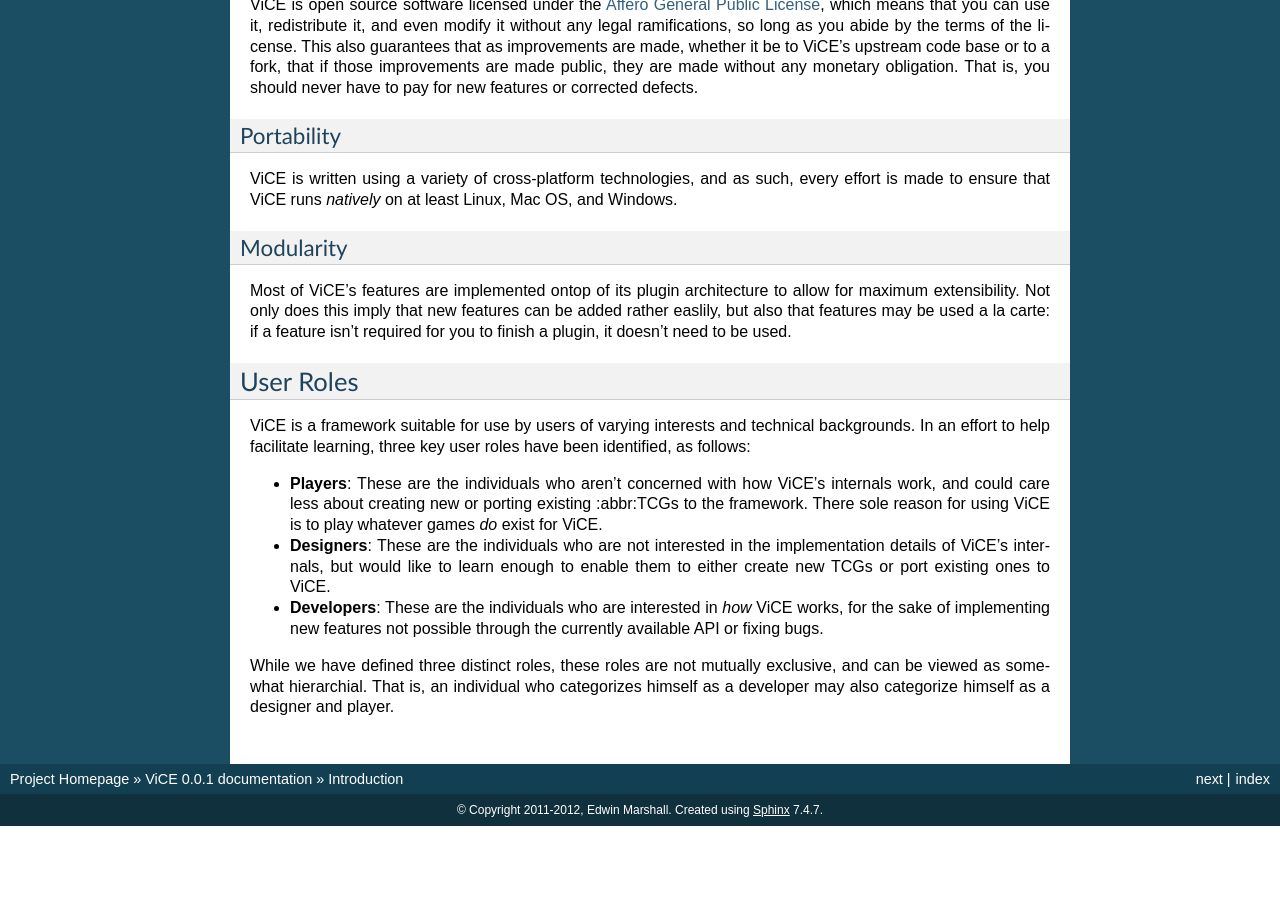
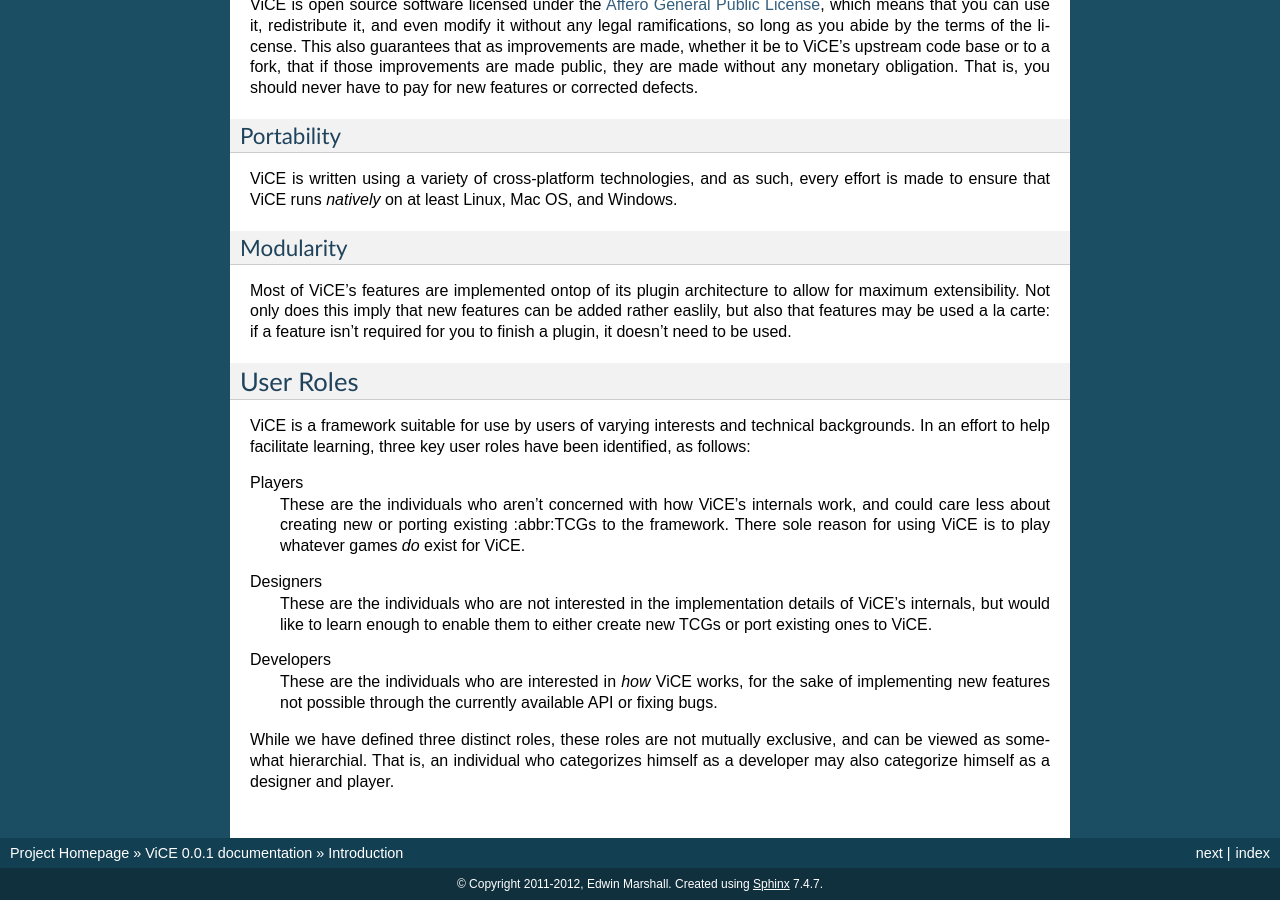
Before and after one commit to cnelsonsic/ViCE, a Sphinx documentation site: the page built from doc/source/index.rst, in a window 1280 px wide and 900 px high, scrolled down 777 px. Built offline with Sphinx 7.4.7, drawn with Linux system fonts in a browser that asks for light colours; before the commit the page ends 1603 px from its top, so only the background shows below that.

Commit message:
- converted user roles to definition list

```diff
--- a/doc/source/index.rst
+++ b/doc/source/index.rst
@@ -61,21 +61,24 @@
 of varying interests and technical backgrounds. In an effort to help facilitate
 learning, three key user roles have been identified, as follows:
 
-* **Players**: These are the individuals who aren't concerned with how
-  ViCE's internals work, and could care less
-  about creating new or porting existing :abbr:TCGs to
-  the framework. There sole reason for using
-  ViCE is to play whatever games *do*
-  exist for ViCE.
+Players
+    These are the individuals who aren't concerned with how
+    ViCE's internals work, and could care less
+    about creating new or porting existing :abbr:TCGs to
+    the framework. There sole reason for using
+    ViCE is to play whatever games *do*
+    exist for ViCE.
 
-* **Designers**: These are the individuals who are not interested in the
-  implementation details of ViCE's internals,
-  but would like to learn enough to enable them to either create new TCGs or
-  port existing ones to ViCE.
+Designers
+    These are the individuals who are not interested in the
+    implementation details of ViCE's internals,
+    but would like to learn enough to enable them to either create new TCGs or
+    port existing ones to ViCE.
 
-* **Developers**: These are the individuals who are interested in *how*
-  ViCE works, for the sake of implementing
-  new features not possible through the currently available API or fixing bugs.
+Developers
+    These are the individuals who are interested in *how*
+    ViCE works, for the sake of implementing
+    new features not possible through the currently available API or fixing bugs.
 
 While we have defined three distinct roles, these roles are not mutually
 exclusive, and can be viewed as somewhat hierarchial. That is, an individual
```
